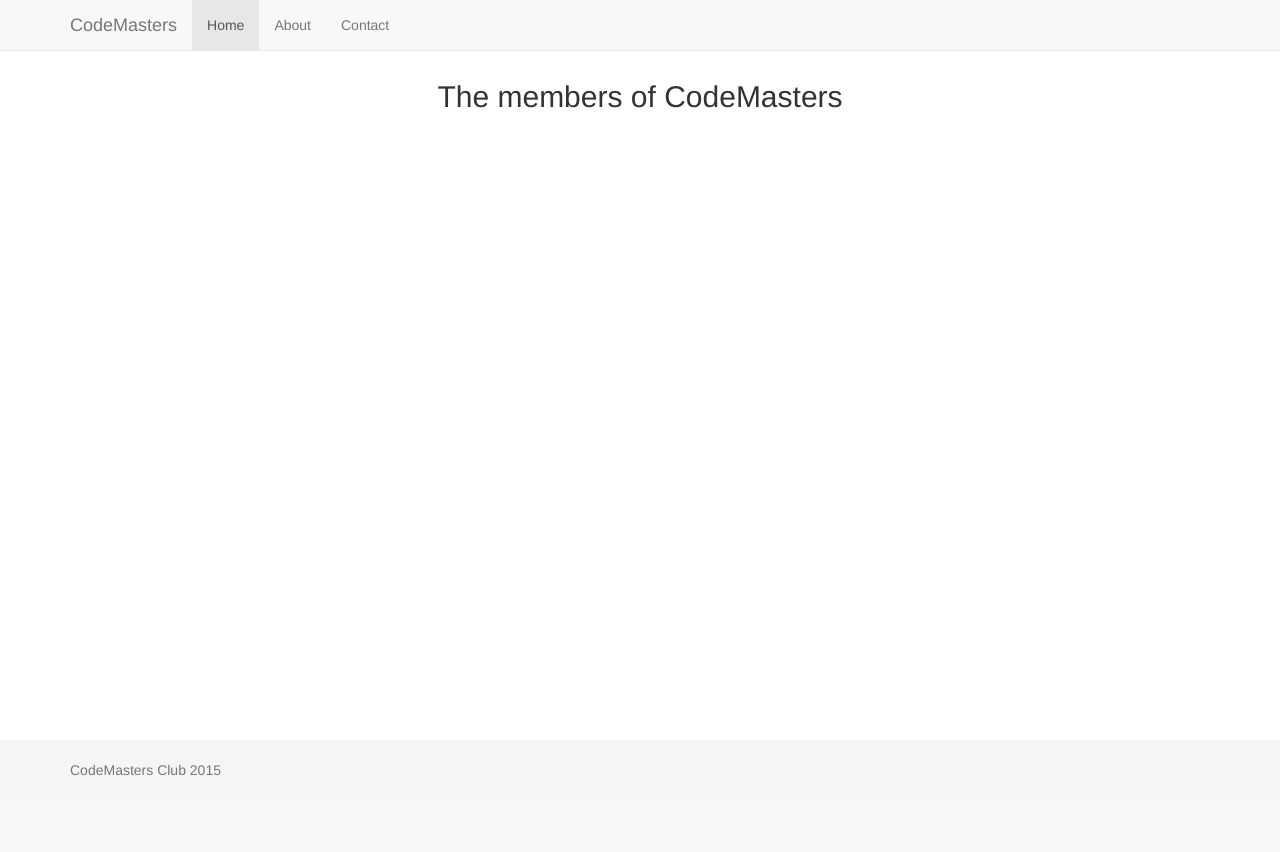
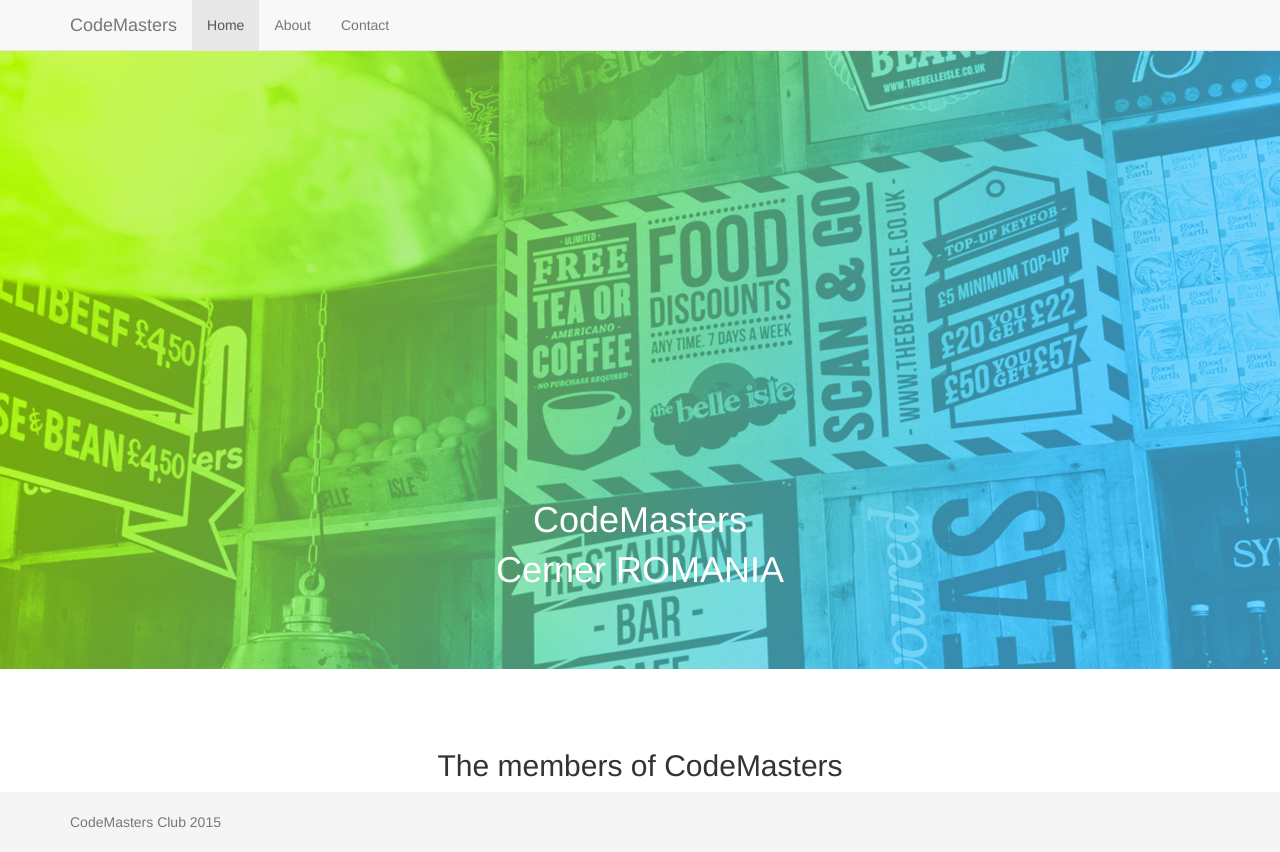
Before and after one commit to eduarde/codemasters-pilot, a Django app: page / in a window 1280 px wide. Before the commit the page ends 776 px from the top, so only its background shows below. Run offline with Django 3.2, Linux system fonts and the light colour scheme; data that the repository does not hold is empty; some libraries are stand-ins or nearby versions.

Commit message:
Small UI change

```diff
--- a/home/static/css/sticky-footer-navbar.css
+++ b/home/static/css/sticky-footer-navbar.css
@@ -168,3 +168,15 @@
 .home .main-tagline {
     display:block;
 }
+
+header {
+    padding-top:480px;
+    width:100%;
+    text-align:center;
+    z-index:100;
+    background:url(../images/bk_header2.jpg) 50% 100% no-repeat;
+    background-size:cover;
+    padding-bottom:70px;
+    top:0;
+    color:#fff;
+}
--- a/home/templates/home/welcome_home.html
+++ b/home/templates/home/welcome_home.html
@@ -17,6 +17,7 @@
 
     <!-- Custom styles for this template -->
       <link href="{% static "css/sticky-footer-navbar.css" %}" rel="stylesheet">
+      <link href="http://fonts.googleapis.com/css?family=Lobster&subset=latin,latin-ext" rel="stylesheet" type="text/css">
 </head>
 
   <body>
@@ -42,6 +43,22 @@
         </div><!--/.nav-collapse -->
       </div>
     </nav>
+
+      <!-- begin header -->
+            <header role="banner">
+                <div class="block">
+                    <!-- begin .logo -->
+                    <h1 class="logo">
+                        <p>CodeMasters</p>
+                        <span>Cerner ROMANIA</span>
+                    </h1>
+                    <h2 class="main-tagline">
+                        A <strong>JavaScript</strong> conference for Romania and Eastern-Europe.
+                    </h2>
+                    <!-- end .logo -->
+                </div>
+            </header>
+            <!-- end header -->
 
     <div class="container">
       {% for ab in about %}
```
Also changed, not shown: home/static/images/bk_header2.jpg (added).
